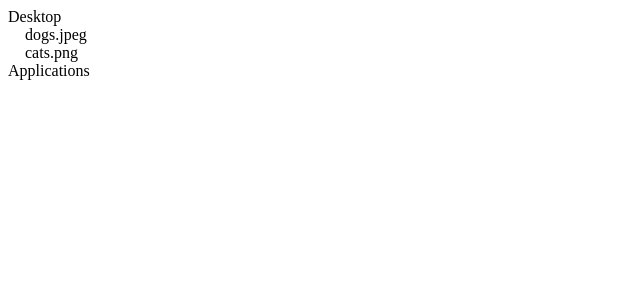
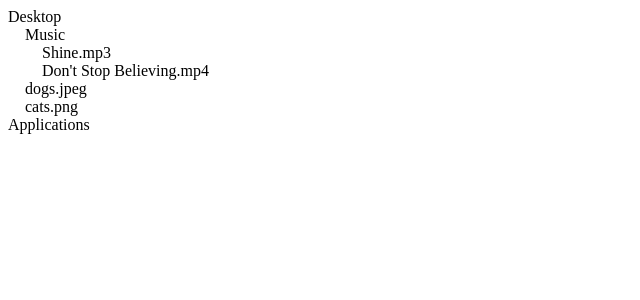
Before and after one commit to ColtW27/File_tree_gadget, a React (Create React App) app: page / in a window 1280 px wide. Shown: the top 300 px of the page, without its empty margins (0-640 px from the left). Built offline with nearby package versions, Linux system fonts and the light colour scheme.

Commit message:
Add functionality setIsOpen to open and close folders

```diff
--- a/src/App.js
+++ b/src/App.js
@@ -1,9 +1,13 @@
-import React from 'react';
+import React, { useState } from 'react';
 
 function App() {
   return <div>
 
     <Folder name = "Desktop" >
+        <Folder name = "Music">
+          <File name = "Shine.mp3"/>
+          <File name = "Don't Stop Believing.mp4"/>
+        </Folder>
         <File name = "dogs.jpeg" />
         <File name = "cats.png" />
 
@@ -15,17 +19,23 @@ function App() {
 
 
 const Folder = (props) => {
+  const [ isOpen, setIsOpen] = useState(true);
+  const {name, children} = props;
 
+  const handleClick = () => {
+    setIsOpen(!isOpen);
+  }
   return <div>
-    {props.name}
+    <span onClick={handleClick}>{name}</span>
     <div style={{marginLeft: '17px'}}>
-      {props.children}
+      {isOpen ? children : null}
     </div>
     </div>
 }
 
 const File = (props) => {
-    return <div>{props.name}</div>
+  const {name} = props;
+    return <div>{name}</div>
 }
 
 
```
